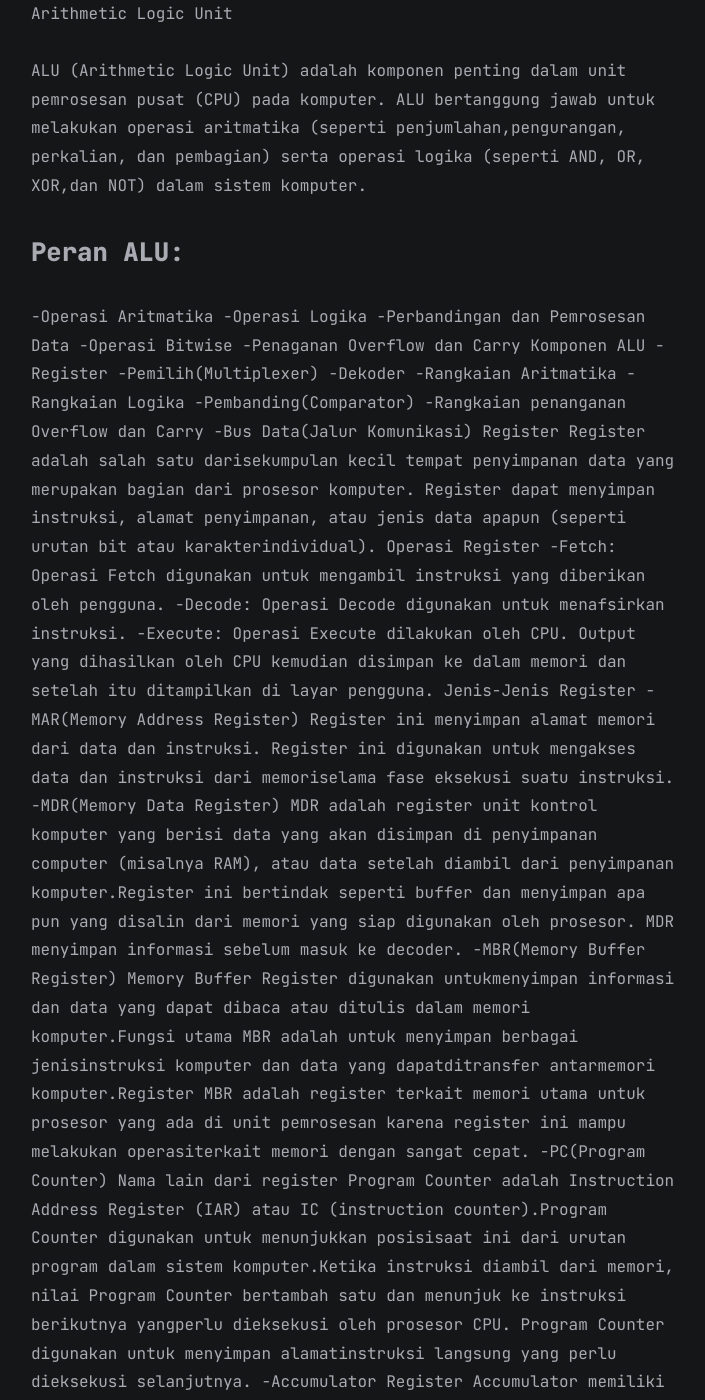
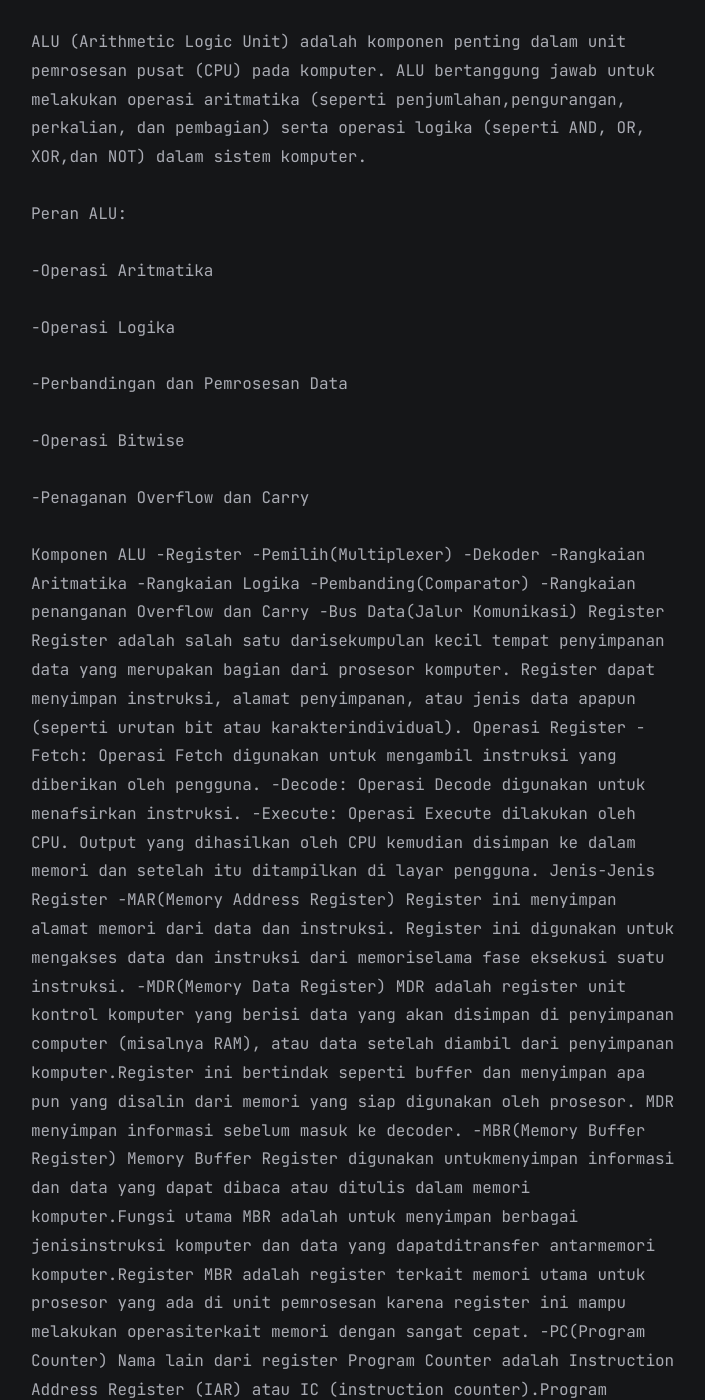
Before and after one commit to shera1402/shera1402.github.io, a Jekyll site: the page built from all_collections/_posts/2023-11-07-Resume-Arsikom.md, in a window 1280 px wide and 1400 px high, scrolled down 1100 px. Shown: the whole window, without its empty margins (284-989 px from the left). Built offline with Jekyll 4.4.1, drawn with Linux system fonts in a browser that asks for light colours; comment, search, counter and statistics services are not loaded; a style sheet for code colours, icons or effects is not loaded; some of the changed text lies outside the part shown.

Commit message:
Update 2023-11-07-Resume-Arsikom.md

```diff
--- a/all_collections/_posts/2023-11-07-Resume-Arsikom.md
+++ b/all_collections/_posts/2023-11-07-Resume-Arsikom.md
@@ -24,12 +24,12 @@ Arithmetic Logic Unit
 (CPU) pada komputer. ALU bertanggung jawab untuk melakukan operasi aritmatika
 (seperti penjumlahan,pengurangan, perkalian, dan pembagian) serta operasi logika
 (seperti AND, OR, XOR,dan NOT) dalam sistem komputer.</p>
-<h3>Peran ALU:</h3>
--Operasi Aritmatika
--Operasi Logika
--Perbandingan dan Pemrosesan Data
--Operasi Bitwise
--Penaganan Overflow dan Carry
+Peran ALU:
+<p>-Operasi Aritmatika</p>
+<p>-Operasi Logika</p>
+<p>-Perbandingan dan Pemrosesan Data</p>
+<p>-Operasi Bitwise</p>
+<p>-Penaganan Overflow dan Carry</p>
 Komponen ALU
 -Register
 -Pemilih(Multiplexer)
```
